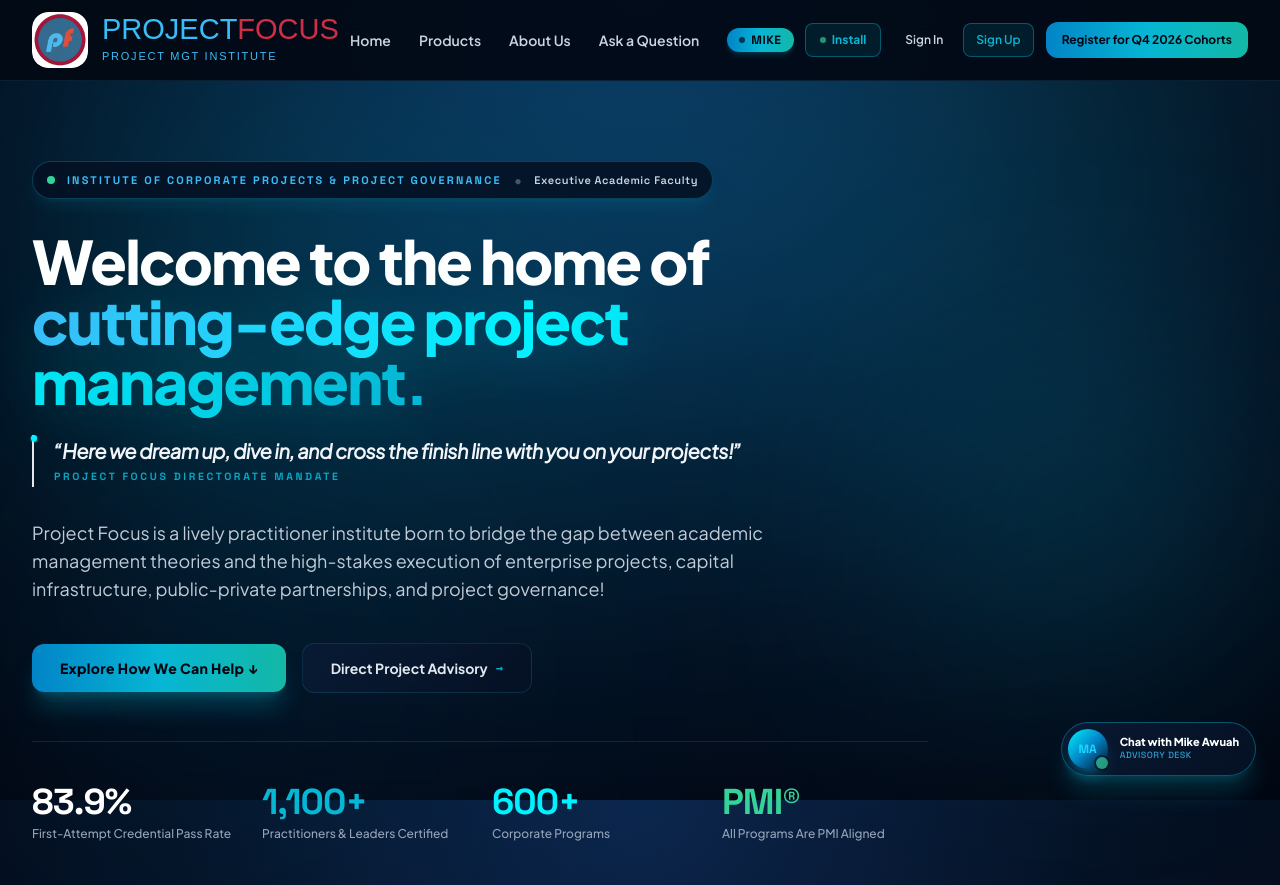
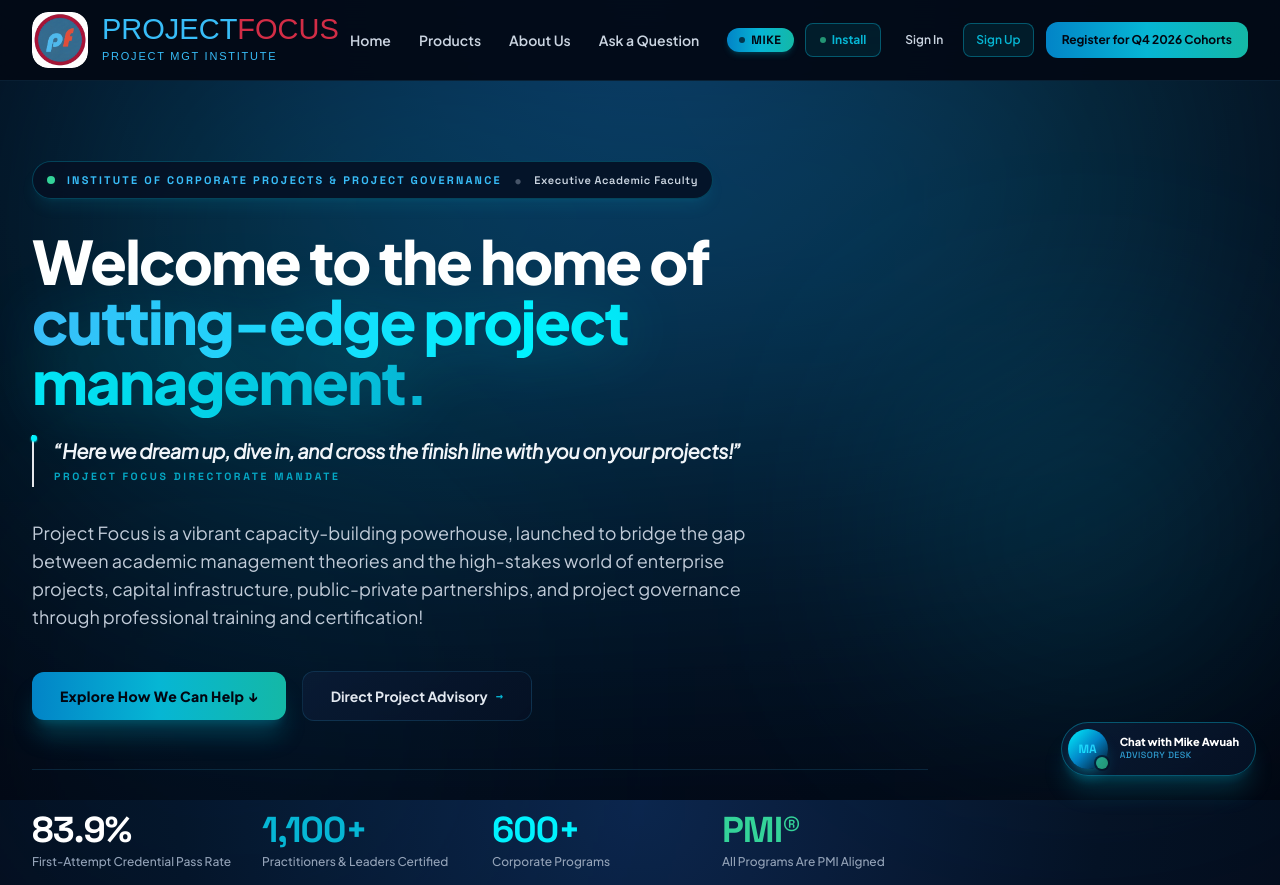
Before and after one commit to Wolfgh12/pfsite, a Django app: page / in a window 1280 px wide. Shown: the top 885 px of the page. Run offline with Django 5.2, Linux system fonts and the light colour scheme; parts of the project's set-up code (start-up, migrations or seed data) failed here and were passed over; some libraries are stand-ins or nearby versions; some web fonts are replaced.

Commit message:
copy: update institutional narrative and corporate training text on homepage

```diff
--- a/templates/home.html
+++ b/templates/home.html
@@ -50,7 +50,7 @@
 
       <!-- Institutional Narrative -->
       <p class="text-sm sm:text-base lg:text-lg text-slate-300/95 font-normal leading-relaxed mb-8 sm:mb-10 max-w-3xl">
-        Project Focus is a lively practitioner institute born to bridge the gap between academic management theories and the high-stakes execution of enterprise projects, capital infrastructure, public-private partnerships, and project governance!
+        Project Focus is a vibrant capacity-building powerhouse, launched to bridge the gap between academic management theories and the high-stakes world of enterprise projects, capital infrastructure, public-private partnerships, and project governance through professional training and certification!
       </p>
 
       <!-- Primary Action Buttons -->
@@ -256,7 +256,7 @@
 
           <h3 class="text-xl sm:text-2xl font-bold text-white mb-2">Corporate Project Management Training</h3>
           <p class="text-slate-300 text-xs sm:text-sm leading-relaxed mb-3">
-            Customized in-house capacity development across three structured execution tiers:
+            Bespoke corporate capacity development, delivery simulations, and team alignment across three execution tiers:
           </p>
           <ul class="space-y-1.5 text-xs text-slate-200 mb-5 font-medium">
             <li class="flex items-center space-x-2">
```
